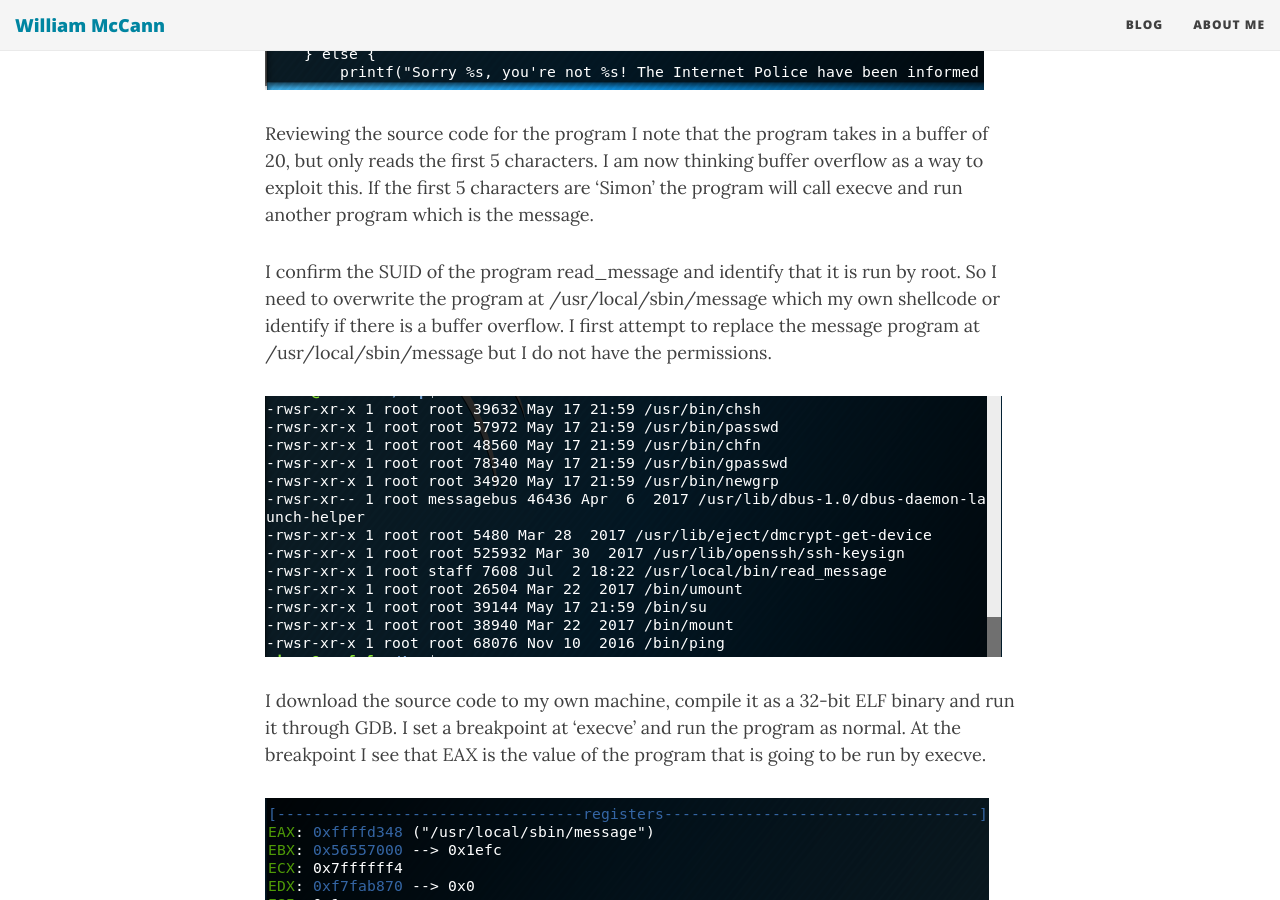
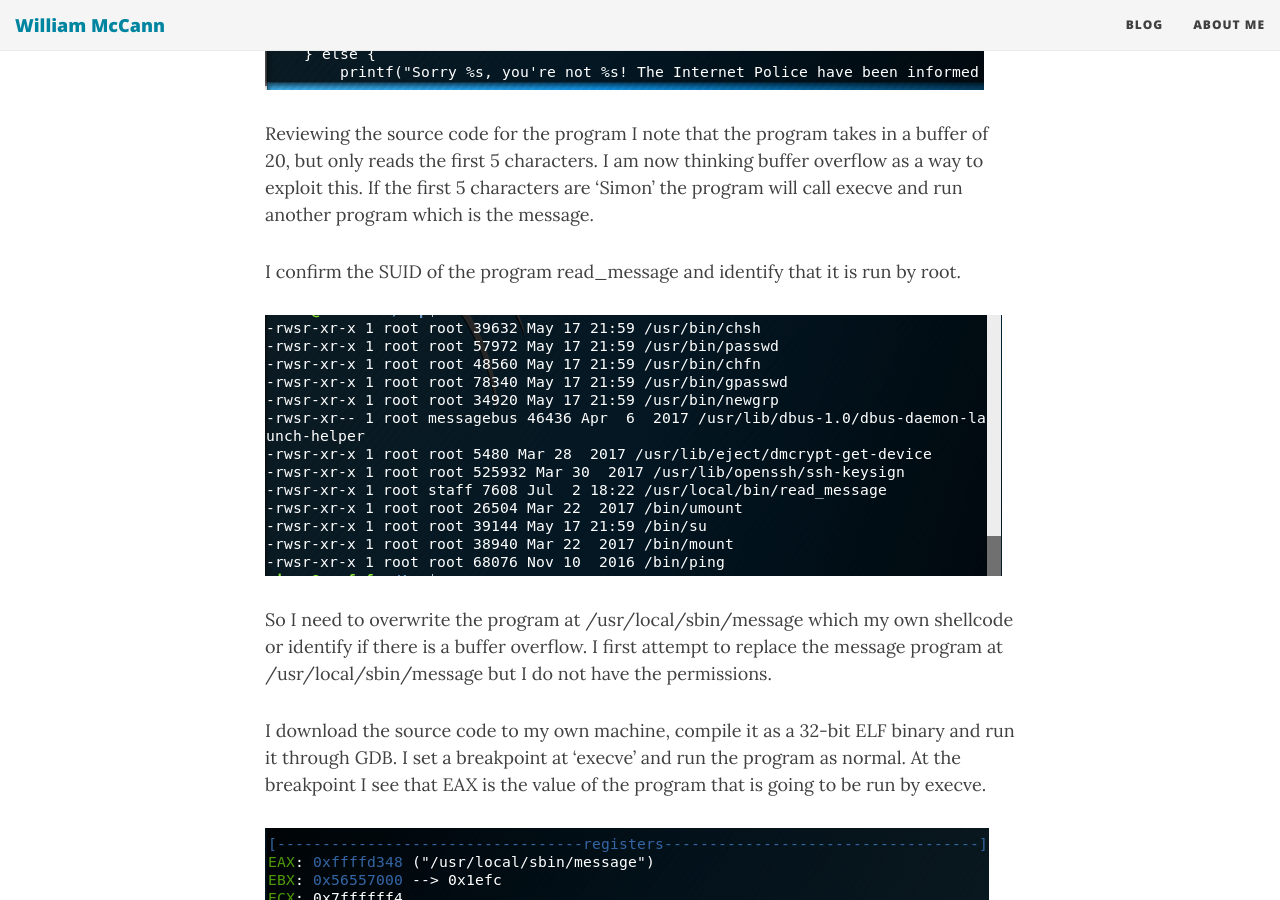
Before and after one commit to wjmccann/wjmccann.github.io, a Jekyll site: the page built from _posts/2017-11-13-Covfefe-Walkthrough.md, in a window 1280 px wide and 900 px high, scrolled down 4304 px. Built offline with Jekyll 4.4.1, drawn with Linux system fonts in a browser that asks for light colours; nearby versions of some CDN libraries; comment, search, counter and statistics services are not loaded.

```diff
--- a/_posts/2017-11-13-Covfefe-Walkthrough.md
+++ b/_posts/2017-11-13-Covfefe-Walkthrough.md
@@ -47,9 +47,11 @@ Having browsed the .bash_history file I downloaded I noted that the only command
 
 Reviewing the source code for the program I note that the program takes in a buffer of 20, but only reads the first 5 characters. I am now thinking buffer overflow as a way to exploit this. If the first 5 characters are 'Simon' the program will call execve and run another program which is the message.
 
-I confirm the SUID of the program read_message and identify that it is run by root. So I need to overwrite the program at /usr/local/sbin/message which my own shellcode or identify if there is a buffer overflow. I first attempt to replace the message program at /usr/local/sbin/message but I do not have the permissions.
+I confirm the SUID of the program read_message and identify that it is run by root.
 
 ![](/img/covfefe/suid.png)
+
+So I need to overwrite the program at /usr/local/sbin/message which my own shellcode or identify if there is a buffer overflow. I first attempt to replace the message program at /usr/local/sbin/message but I do not have the permissions.
 
 I download the source code to my own machine, compile it as a 32-bit ELF binary and run it through GDB. I set a breakpoint at 'execve' and run the program as normal. At the breakpoint I see that EAX is the value of the program that is going to be run by execve.
 
```
